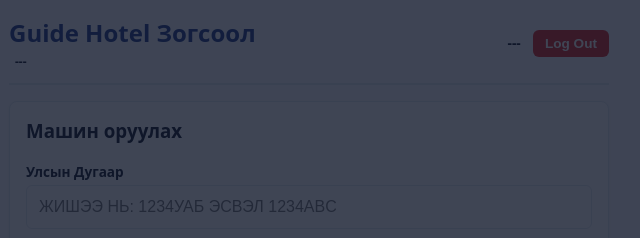
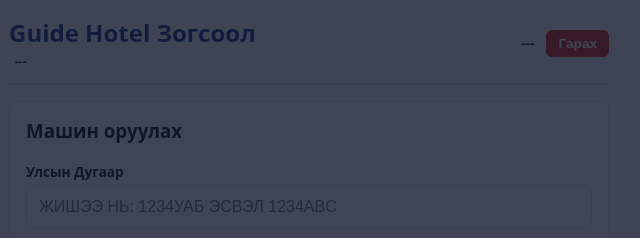
Before and after one commit to jimmyguidehotel-cmd/hotel-parking, a plain HTML site: page index.html in a window 1280 px wide. Shown: the top 238 px of the page, 331-971 px from the left. Drawn offline with Linux system fonts and the light colour scheme; no server answers.

Commit message:
Update index.html

```diff
--- a/index.html
+++ b/index.html
@@ -160,7 +160,7 @@
       </div>
       <div>
         <span id="current-user-display" style="font-size:0.85rem; font-weight:bold;">---</span>
-        <button onclick="logout()" class="btn-danger" style="margin-left: 8px;">Log Out</button>
+        <button onclick="logout()" class="btn-danger" style="margin-left: 8px;">Гарах</button>
       </div>
     </div>
 
```
